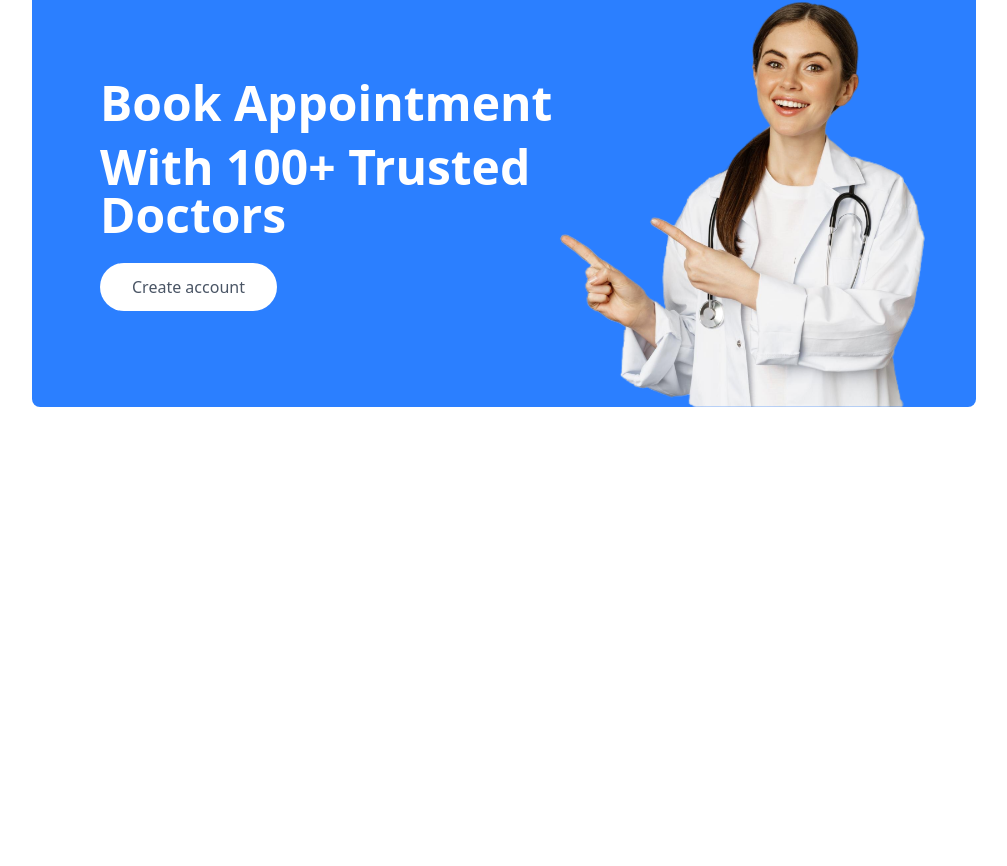
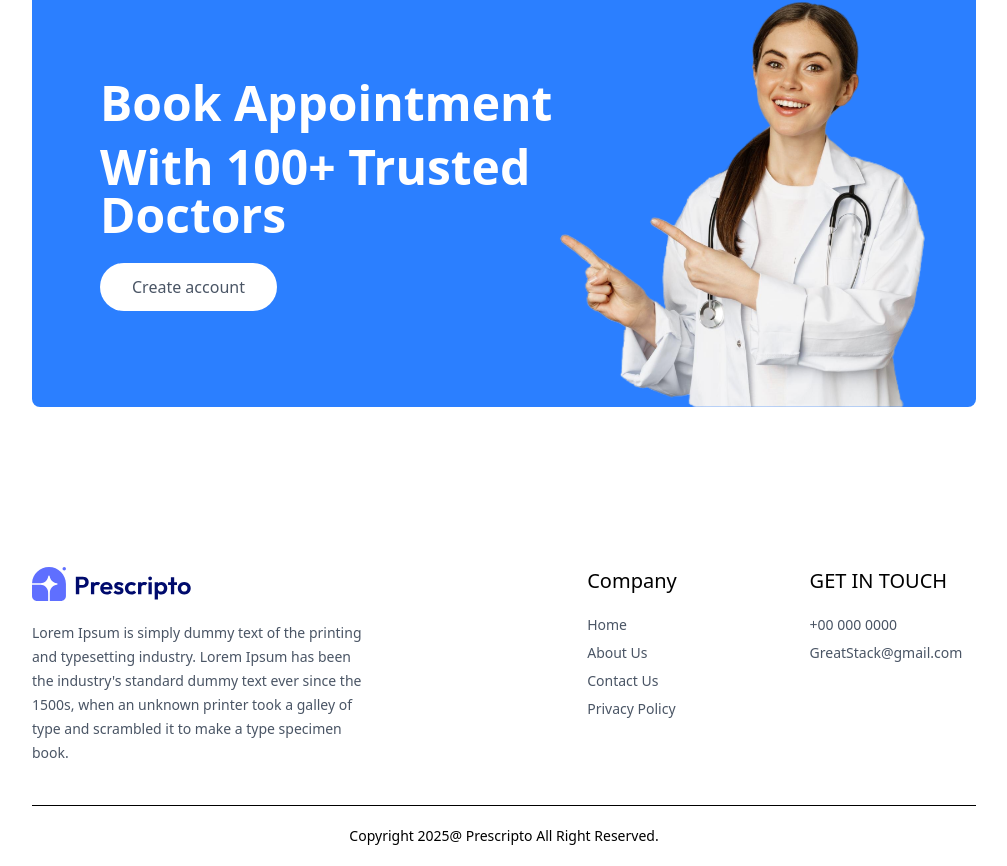
Before and after one commit to AsadM1997/Frontend-React-Projects, a React (Vite) app in the folder doc-consultant-app/: page / in a window 1280 px wide. Shown: the part 2099-2965 px from the top of the page, without its empty margins (136-1143 px from the left). Before the commit the page ends 2586 px from the top, so only its background shows below. Built offline with nearby package versions, Linux system fonts and the light colour scheme.

Commit message:
footer completed

```diff
--- /dev/null
+++ b/doc-consultant-app/src/components/Footer.jsx
@@ -0,0 +1,45 @@
+import React from 'react'
+import { assets } from '../assets/assets'
+
+const Footer = () => {
+    return (
+        <div className='md:mx-10'>
+            <div className='flex flex-col sm:grid  grid-cols-[3fr_1fr_1fr]  gap-14 my-10 mt-40 text-sm'>
+                {/* ******left section  */}
+                <div>
+                <img className='mb-5 w-40' src={assets.logo}/>
+                <p className='w-full md:w-2/3 text-gray-600 leading-6  '>Lorem Ipsum is simply dummy text of the printing and typesetting industry. Lorem Ipsum has been the industry's standard dummy text ever since the 1500s, when an unknown printer took a galley of type and scrambled it to make a type specimen book.</p>
+                </div>
+                {/* ******** center section  */}
+                <div>
+                <p className='text-xl font-medium mb-5'>Company</p>
+                <ul className='flex flex-col gap-2 text-gray-600'>
+                    <li>Home</li>
+                    <li>About Us</li>
+                    <li>Contact Us</li>
+                    <li>Privacy Policy</li>
+                </ul>
+                </div>
+                {/* right section */}
+                <div>
+                <p className='text-xl font-medium mb-5'>GET IN TOUCH</p>
+                <ul className='flex flex-col gap-2 text-gray-600' >
+                    <li>+00 000 0000</li>
+                    <li>GreatStack@gmail.com</li>
+                </ul>
+
+                </div>
+                {/* copyright  text******************** */}
+
+
+
+            </div>
+            <div>
+                    <hr/>
+                    <p className='py-5 text-sm text-center'>Copyright 2025@ Prescripto All Right Reserved.</p>
+                </div>
+        </div>
+    )
+}
+
+export default Footer
--- a/doc-consultant-app/src/pages/Home.jsx
+++ b/doc-consultant-app/src/pages/Home.jsx
@@ -3,6 +3,7 @@ import Speciality_Menu from '../components/speciality_Menu'
 import Headers from '../components/Header'
 import TopDoctors from '../components/TopDoctors'
 import Banner from '../components/Banner'
+import Footer from '../components/Footer'
 
 const Home = () => {
   return (
@@ -11,6 +12,7 @@ const Home = () => {
       <Speciality_Menu/>
       <TopDoctors/>
       <Banner/>
+      <Footer/>
     </div>
   )
 }
```
